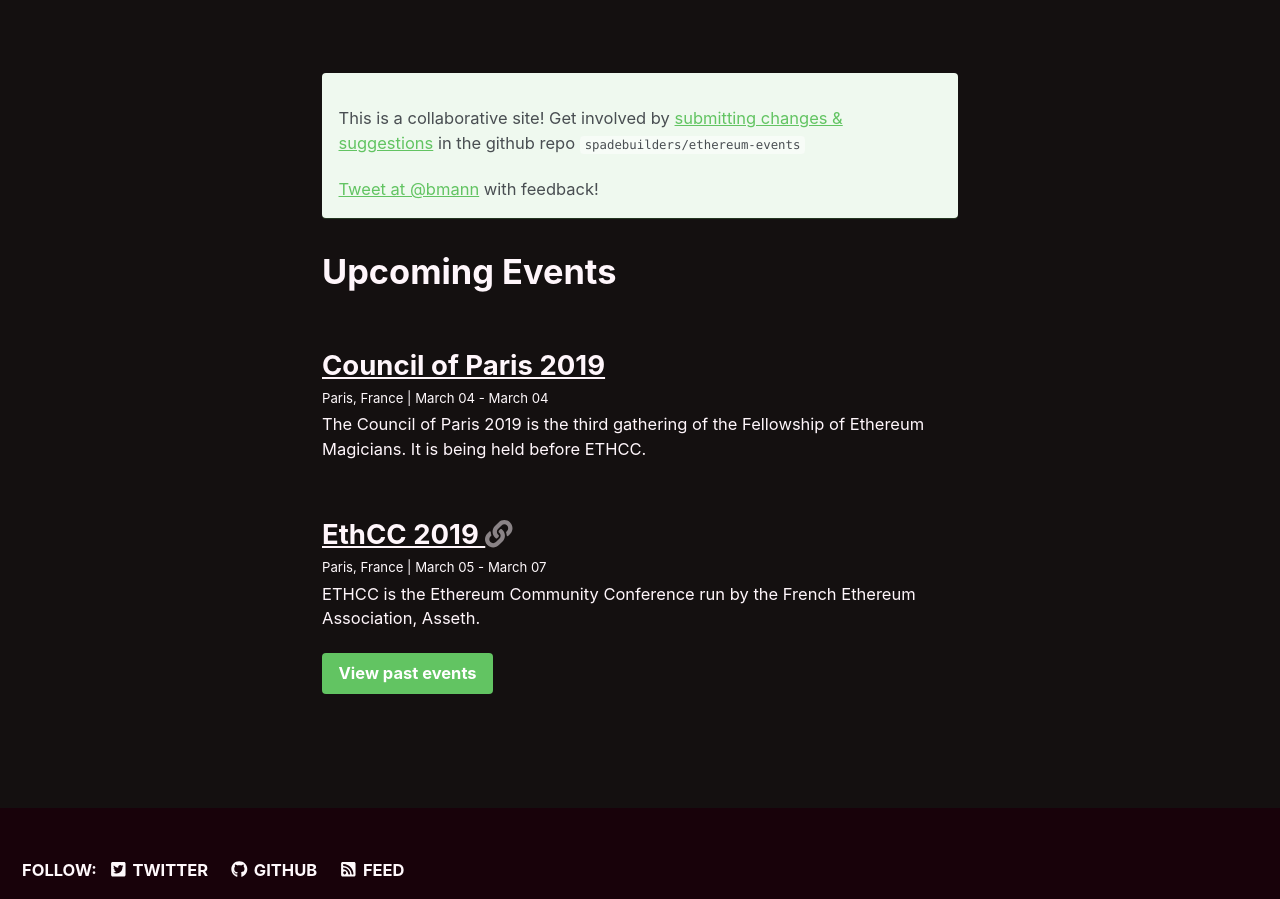
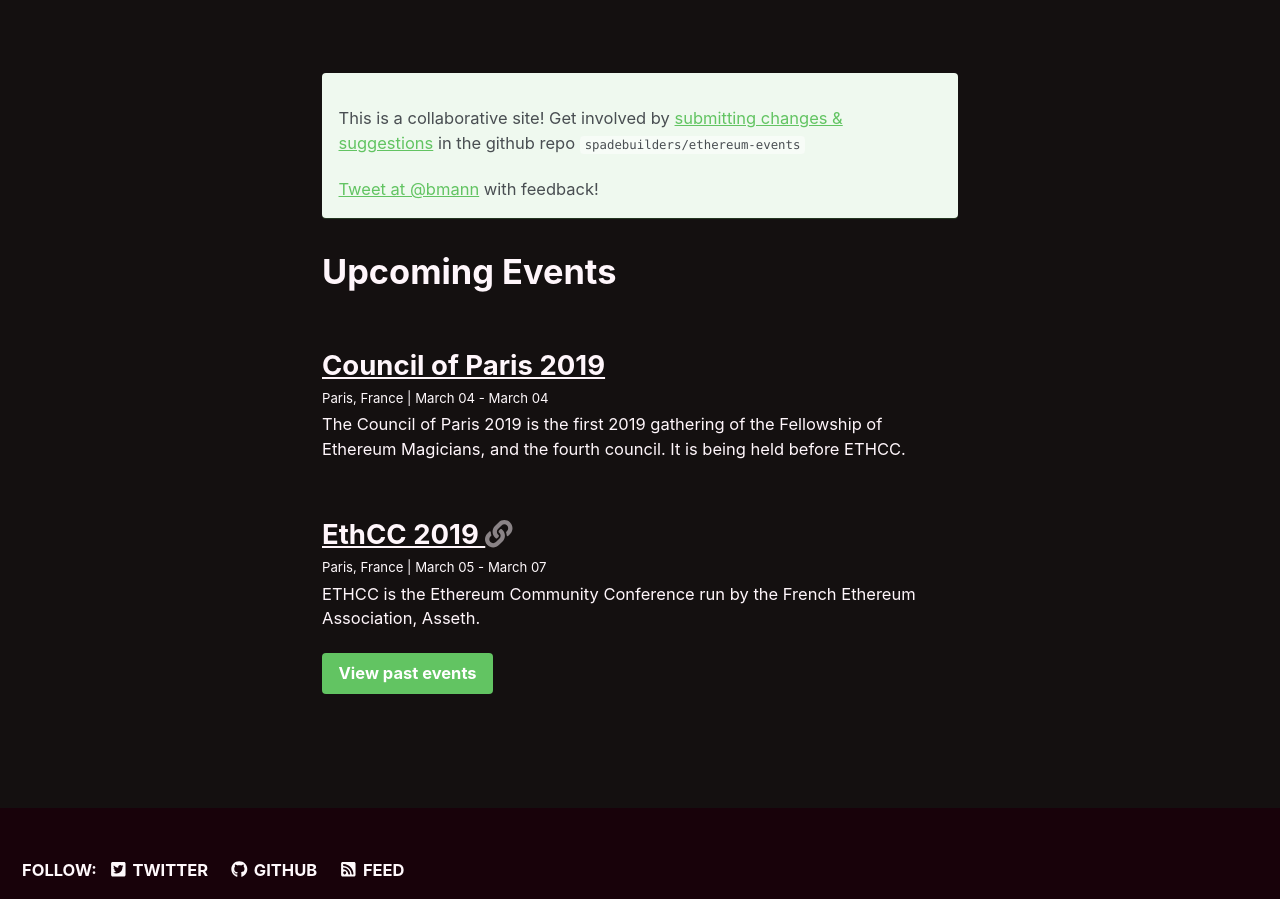
Before and after one commit to spadebuilders/ethereum-events, a Jekyll site: the page built from index.html, in a window 1280 px wide, cut to the strip 485-1384 px from the top of the page. Built offline with Jekyll 4.4.1, drawn with Linux system fonts in a browser that asks for light colours; nearby versions of some CDN libraries; the list of posts is cut into pages by our own code.

Commit message:
Update 2019-04-council-of-paris.md

```diff
--- a/_events/2019-04-council-of-paris.md
+++ b/_events/2019-04-council-of-paris.md
@@ -27,7 +27,7 @@
 toc: true
 ---
 
-The Council of Paris 2019 is the third gathering of the Fellowship of Ethereum Magicians. It is being held before [ETHCC](https://ethcc.io).
+The Council of Paris 2019 is the first 2019 gathering of the Fellowship of Ethereum Magicians, and the fourth council. It is being held before [ETHCC](https://ethcc.io).
 
 This is a collaborative, participatory event where the agenda is built by the community.
 
```
